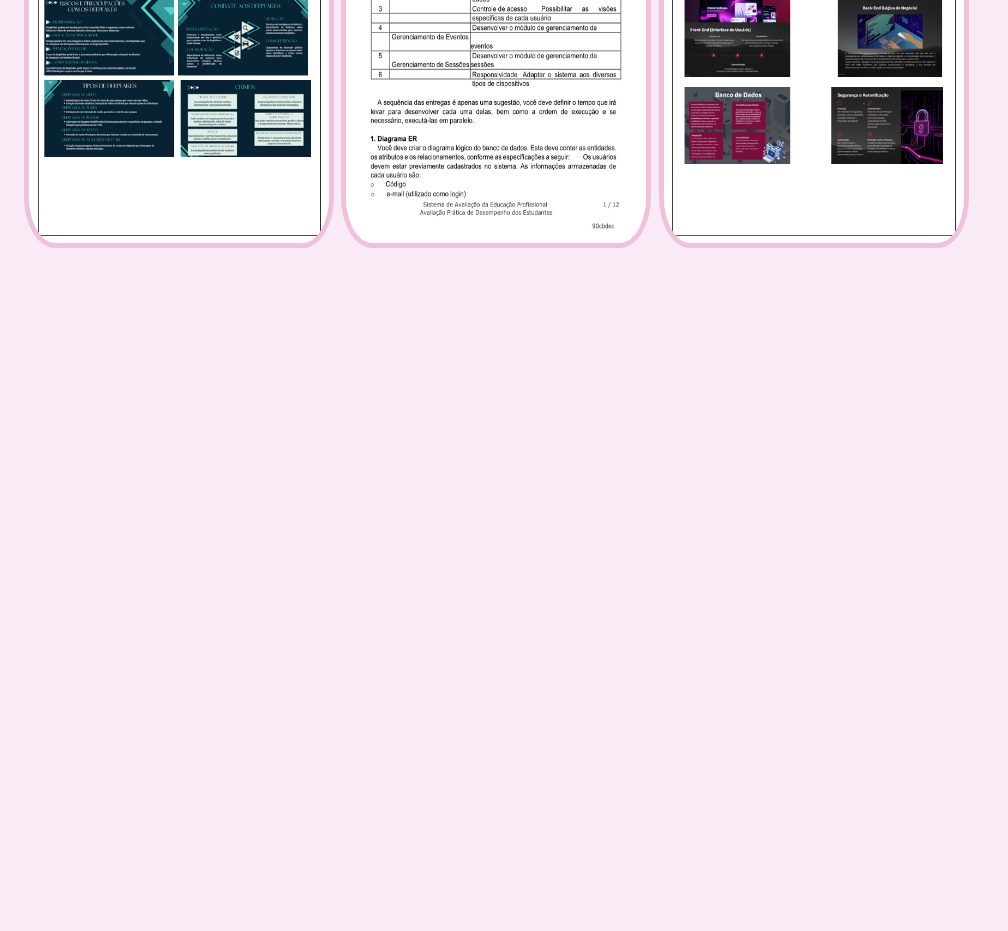
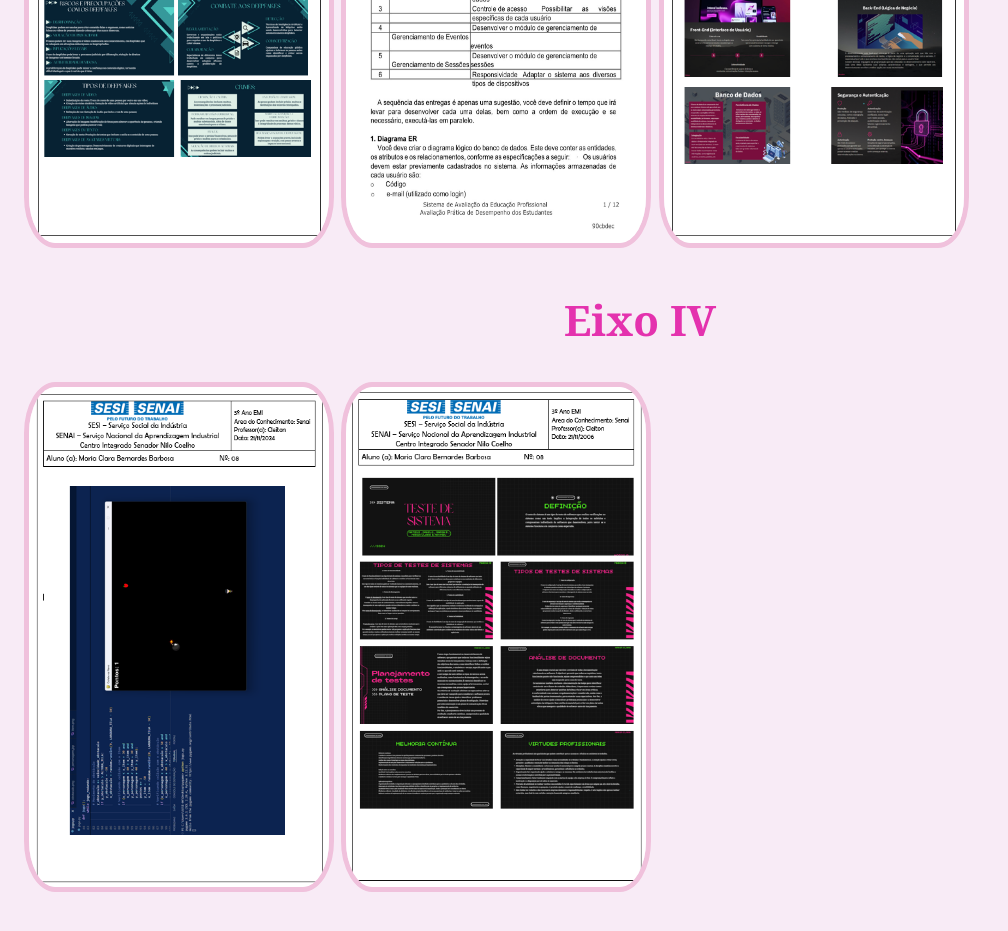
Before and after one commit to Mariaclarabernardes/Meu-Portf-lio-2024, a plain HTML site: page senai.html in a window 1280 px wide. Shown: the part 2954-3885 px from the top of the page, without its empty margins (0-1008 px from the left). Before the commit the page ends 3254 px from the top, so only its background shows below. Drawn offline with Linux system fonts and the light colour scheme.

Commit message:
Update senai.html

```diff
--- a/senai.html
+++ b/senai.html
@@ -45,6 +45,11 @@
                         <img src="./img/deep fake.png"></img>
                         <img src="./img/saep.jpeg"></img>
                         <img src="./img/desenvolvimento.png"></img>
+                         <h2>Eixo IV</h2>
+                    <div>
+                        <img src="./img/Jogo.png"></img>
+                        <img src="./img/Teste de sistema.png"></img>
+                    </div>
                     </div>
                 </li>
             </ul>
```
